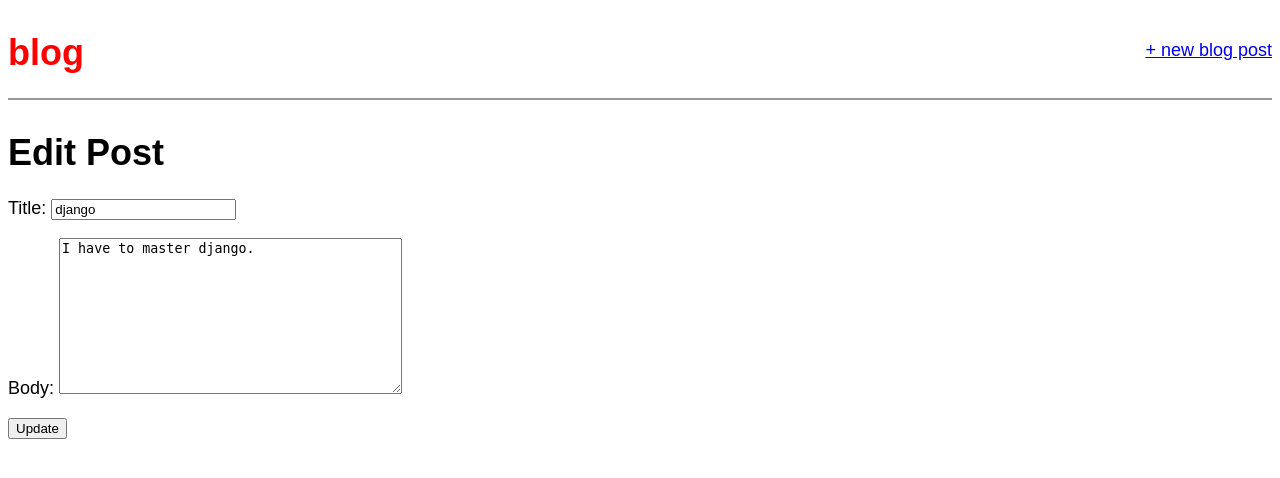
After one commit to vijaypathem/blog-app, a Django app: page /post/1/edit/ in a window 1280 px wide. The commit adds this page. Shown: the top 478 px of the page. Run offline with Django 4.2, Linux system fonts and the light colour scheme; data comes from the database, SQL or seed files in the repository; both versions use the stored data as it was after the commit.

Commit message:
new features add,update,delete posts

```diff
--- a/blog/models.py
+++ b/blog/models.py
@@ -1,4 +1,5 @@
 from django.db import models
+from django.urls import reverse
 
 # Create your models here.
 class Post(models.Model):
@@ -11,3 +12,6 @@ class Post(models.Model):
 
     def __str__(self):
         return self.title
+
+    def get_absolute_url(self):
+        return reverse('post_detail',args=[str(self.id)])
--- a/blog/urls.py
+++ b/blog/urls.py
@@ -1,7 +1,16 @@
 from django.urls import path
-from .views import BlogListView, BlogDetailView
+from .views import (
+    BlogListView,
+    BlogDetailView,
+    BlogCreateView,
+    BlogUpdateView,
+    BlogDeleteView,
+    )
 
 urlpatterns = [
+    path('post/<int:pk>/delete/',BlogDeleteView.as_view(),name='post_delete'),
+    path('post/<int:pk>/edit/',BlogUpdateView.as_view(),name='post_edit'),
+    path('post/new/',BlogCreateView.as_view(),name='post_new'),
     path('post/<int:pk>/',BlogDetailView.as_view(),name='post_detail'),
     path('',BlogListView.as_view(),name='home'),
 ]
--- a/blog/views.py
+++ b/blog/views.py
@@ -1,4 +1,8 @@
 from django.views.generic import ListView,DetailView
+from django.views.generic.edit import (
+    CreateView, UpdateView, DeleteView,
+    )
+from django.urls import reverse_lazy
 from .models import Post
 
 # Create your views here.
@@ -9,3 +13,18 @@ class BlogListView(ListView):
 class BlogDetailView(DetailView):
     model = Post
     template_name = 'post_detail.html'
+
+class BlogCreateView(CreateView):
+    model = Post
+    template_name = 'post_new.html'
+    fields = ['title','author','body']
+
+class BlogUpdateView(UpdateView):
+    model = Post
+    template_name = 'post_edit.html'
+    fields = ['title','body']
+
+class BlogDeleteView(DeleteView):
+    model = Post
+    template_name = 'post_delete.html'
+    success_url = reverse_lazy('home')
--- a/templates/base.html
+++ b/templates/base.html
@@ -12,7 +12,13 @@ t">
 </head>
 <body>
     <header>
-        <h1><a href="{% url 'home' %}">blog</a></h1>
+        <div class="nav-left">
+            <h1><a href="{% url 'home' %}">blog</a></h1>
+        </div>
+        <div class="nav-right">
+            <a href="{% url 'post_new' %}">+ new blog post</a>
+        </div>
+
     </header>
     <div>
         {% block content %}
--- a/templates/post_detail.html
+++ b/templates/post_detail.html
@@ -5,4 +5,6 @@
         <h2>{{ post.title }}</h2>
         <p>{{ post.body }}</p>
     </div>
+    <a href="{% url 'post_edit' post.pk %}">+ Edit Blog Post</a>
+    <a href="{% url 'post_delete' post.pk %}">+ Delete Blog post</a>
 {% endblock content %}
--- /dev/null
+++ b/templates/post_edit.html
@@ -0,0 +1,9 @@
+{% extends 'base.html' %}
+{% block content %}
+    <h1>Edit Post</h1>
+    <form action="" method="post">
+        {% csrf_token %}
+        {{ form.as_p}}
+        <input type="submit" value="Update">
+    </form>
+{% endblock content %}
```
Also changed, not shown: templates/post_delete.html (added, +9 -0 lines), templates/post_new.html (added, +10 -0 lines), db.sqlite3.
